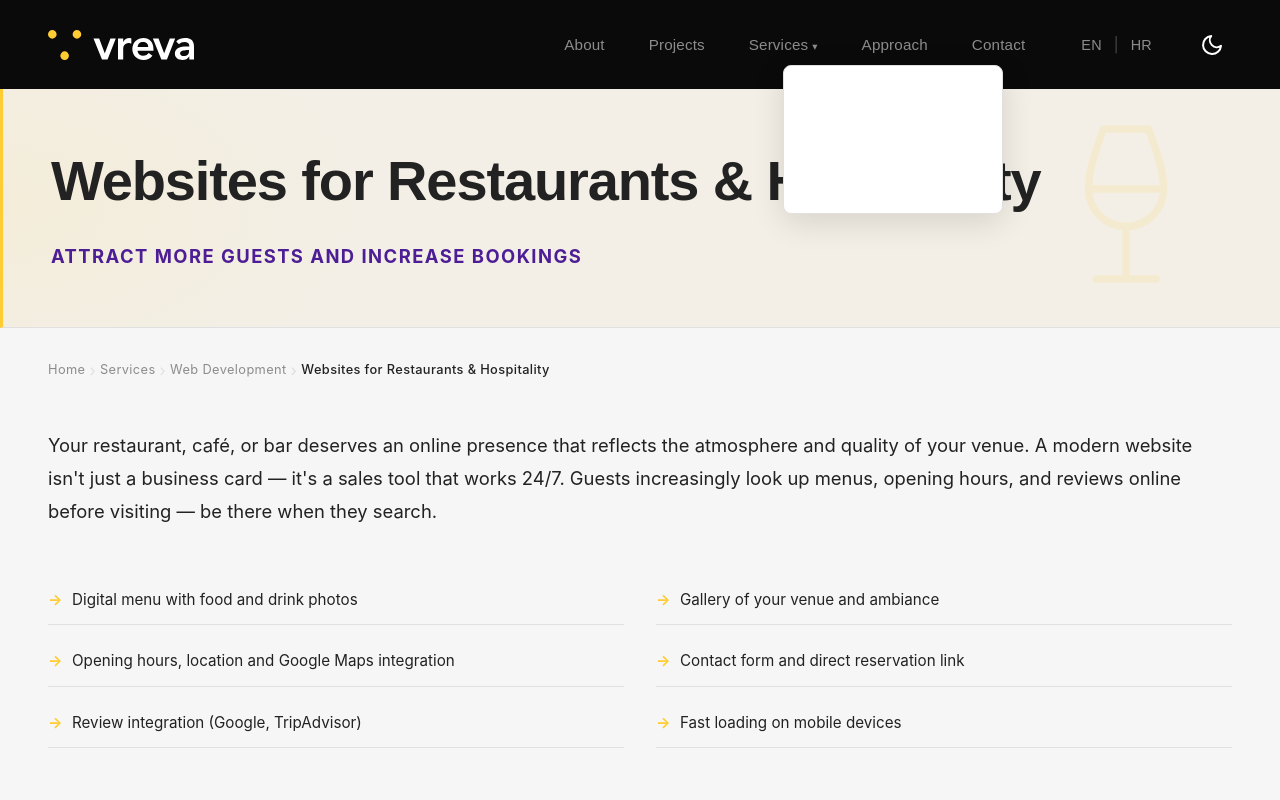
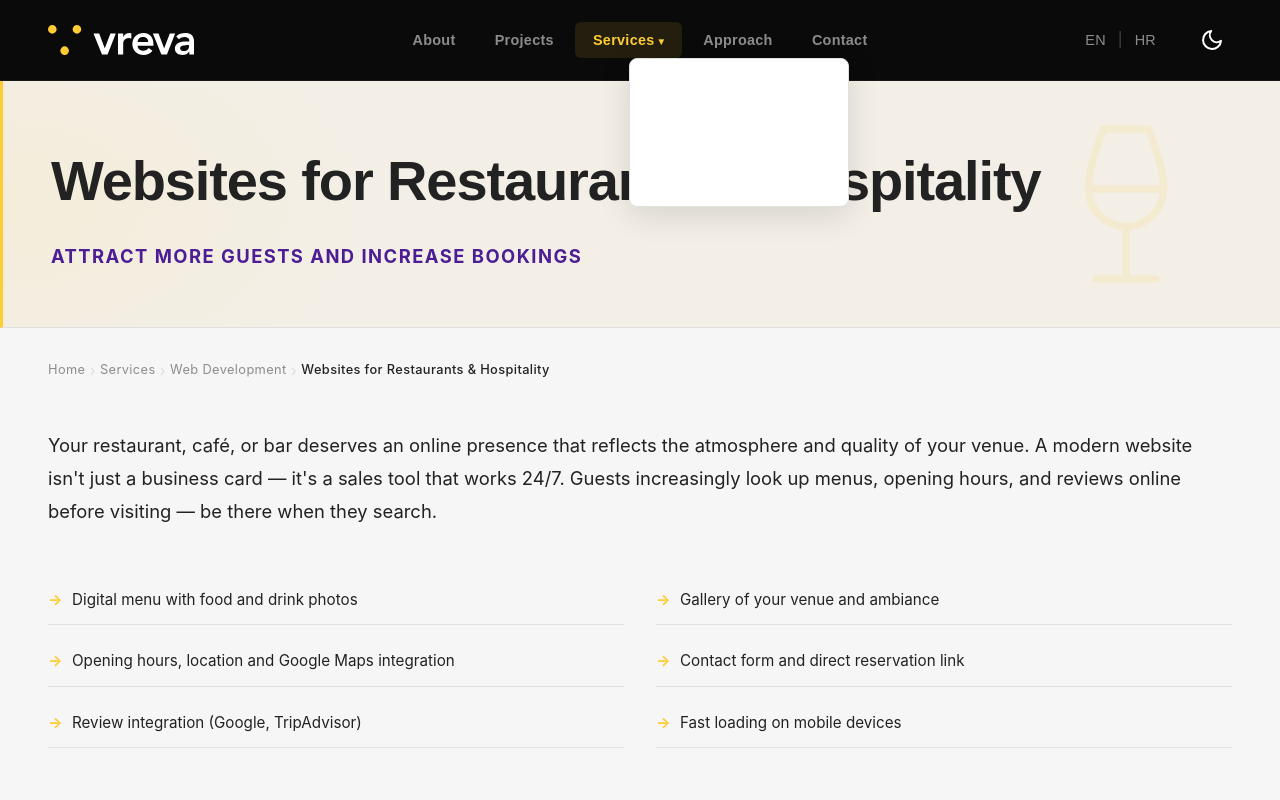
Before and after one commit to antoniobunicic/vreva-hr, a Next.js app: page /usluge/izrada-web-stranica/ugostiteljstvo in a window 1280 px wide. Shown: the top 800 px of the page. Built offline with nearby package versions, Linux system fonts and the light colour scheme; a web font is replaced by a local one.

Commit message:
Update navbar

```diff
--- a/app/layout.js
+++ b/app/layout.js
@@ -10,6 +10,23 @@ export const metadata = {
   },
   description: 'Pristupačna i povoljna izrada web stranica i softverskih rješenja. Razvoj modernih web aplikacija uz najnovije tehnologije i AI.',
   metadataBase: new URL('https://vreva.hr'),
+  openGraph: {
+    type: 'website',
+    locale: 'hr_HR',
+    siteName: 'Vreva',
+    images: [
+      {
+        url: '/og-image.png',
+        width: 1200,
+        height: 630,
+        alt: 'Vreva - Izrada web stranica',
+      },
+    ],
+  },
+  twitter: {
+    card: 'summary_large_image',
+    images: ['/og-image.png'],
+  },
 };
 
 export default function RootLayout({ children }) {
--- a/src/components/Hero.js
+++ b/src/components/Hero.js
@@ -32,7 +32,7 @@ function Hero() {
                     >
                       {t('cta.primary')}
                     </a>
-                    <Link href="/usluge" className="btn btn-secondary">{t('cta.secondary')}</Link>
+                    <Link href="/usluge" className="btn btn-secondary hero-cta-secondary">{t('cta.secondary')}</Link>
                 </div>
                 <img src={dots.src || dots} alt="Vreva logo" className="hero-dots"/>
             </div>
--- a/src/components/Layout.js
+++ b/src/components/Layout.js
@@ -100,12 +100,12 @@ function Layout({ children }) {
           <Link href="/" className="nav-logo">
             <img src={logo.src || logo} alt="Vreva" />
           </Link>
-          <div className="nav-right">
+
           <ul className={`nav-menu ${isMobileMenuOpen ? 'open' : ''}`}>
             {navItems.map((item) => (
               <li key={item.id} className={item.hasDropdown ? 'nav-item-dropdown' : ''}>
                 <button
-                    className={activeSection === item.id ? 'active' : ''}
+                  className={(activeSection === item.id || (item.id === 'services' && pathname.startsWith('/usluge'))) ? 'active' : ''}
                   onClick={() => handleNavClick(item.id)}
                 >
                   {item.label}
@@ -128,6 +128,8 @@ function Layout({ children }) {
               </li>
             ))}
           </ul>
+
+          <div className="nav-actions">
             <LanguageSwitcher />
             <ThemeToggle isDarkMode={isDarkMode} onToggle={toggleTheme} />
             <button className="mobile-menu-toggle" onClick={toggleMobileMenu} aria-label={t('nav.ariaToggleMenu', { ns: 'common' })}>
--- a/src/styles/Footer.css
+++ b/src/styles/Footer.css
@@ -139,11 +139,15 @@
   }
 
   .footer-links {
-    justify-content: center;
-    gap: 3rem;
+    flex-direction: column;
+    gap: 2rem;
   }
 
   .footer-column {
     text-align: center;
   }
+
+  .footer-socials {
+    justify-content: center;
+  }
 }
--- a/src/styles/Hero.css
+++ b/src/styles/Hero.css
@@ -81,9 +81,9 @@
 
 .hero-service {
   font-size: 1rem;
-  font-weight: 600;
+  font-weight: 300;
   letter-spacing: 0.1em;
-  color: var(--color-text-muted);
+  color: #7c3aed;
   text-transform: uppercase;
   text-decoration: none;
   transition: color 0.2s ease;
--- a/src/styles/Navigation.css
+++ b/src/styles/Navigation.css
@@ -5,22 +5,25 @@
   left: 0;
   right: 0;
   background: rgb(10, 10, 10);
+  border-bottom: 1px solid rgba(255, 255, 255, 0.06);
   z-index: 1000;
 }
 
 .nav-container {
   max-width: var(--max-width);
   margin: 0 auto;
-  padding: 1.5rem 3rem;
-  display: flex;
-  justify-content: space-between;
+  padding: 1.25rem 3rem;
+  display: grid;
+  grid-template-columns: 1fr auto 1fr;
   align-items: center;
+  gap: 1rem;
 }
 
-.nav-right {
+.nav-actions {
   display: flex;
   align-items: center;
-  gap: 0.5rem;
+  gap: 0.25rem;
+  justify-self: end;
 }
 
 .nav-logo img {
@@ -33,19 +36,20 @@
   display: flex;
   list-style: none;
   gap: 0.25rem;
+  justify-self: center;
 }
 
 .nav-menu button {
   background: none;
   border: none;
   color: var(--color-text-muted);
-  font-size: 0.95rem;
-  padding: 0.75rem 1.25rem;
+  font-size: 0.9rem;
+  padding: 0.6rem 1.1rem;
   cursor: pointer;
   transition: var(--transition);
   border-radius: 6px;
-  font-weight: 500;
-  letter-spacing: 0.01em;
+  font-weight: 600;
+  letter-spacing: 0.02em;
 }
 
 .nav-menu button:hover {
--- a/src/styles/responsive.css
+++ b/src/styles/responsive.css
@@ -24,12 +24,11 @@
 
   .nav-container {
     padding: 0.75rem 1rem;
+    grid-template-columns: 1fr auto;
   }
 
-  .nav-right {
-    display: flex;
-    align-items: center;
-    gap: 0.5rem;
+  .nav-actions {
+    gap: 0.25rem;
   }
 
   .mobile-menu-toggle {
@@ -156,6 +155,10 @@
   }
 
   .hero-description {
+    display: none;
+  }
+
+  .hero-cta-secondary {
     display: none;
   }
 
```
Lines whose indentation alone changed are shown as unchanged.
